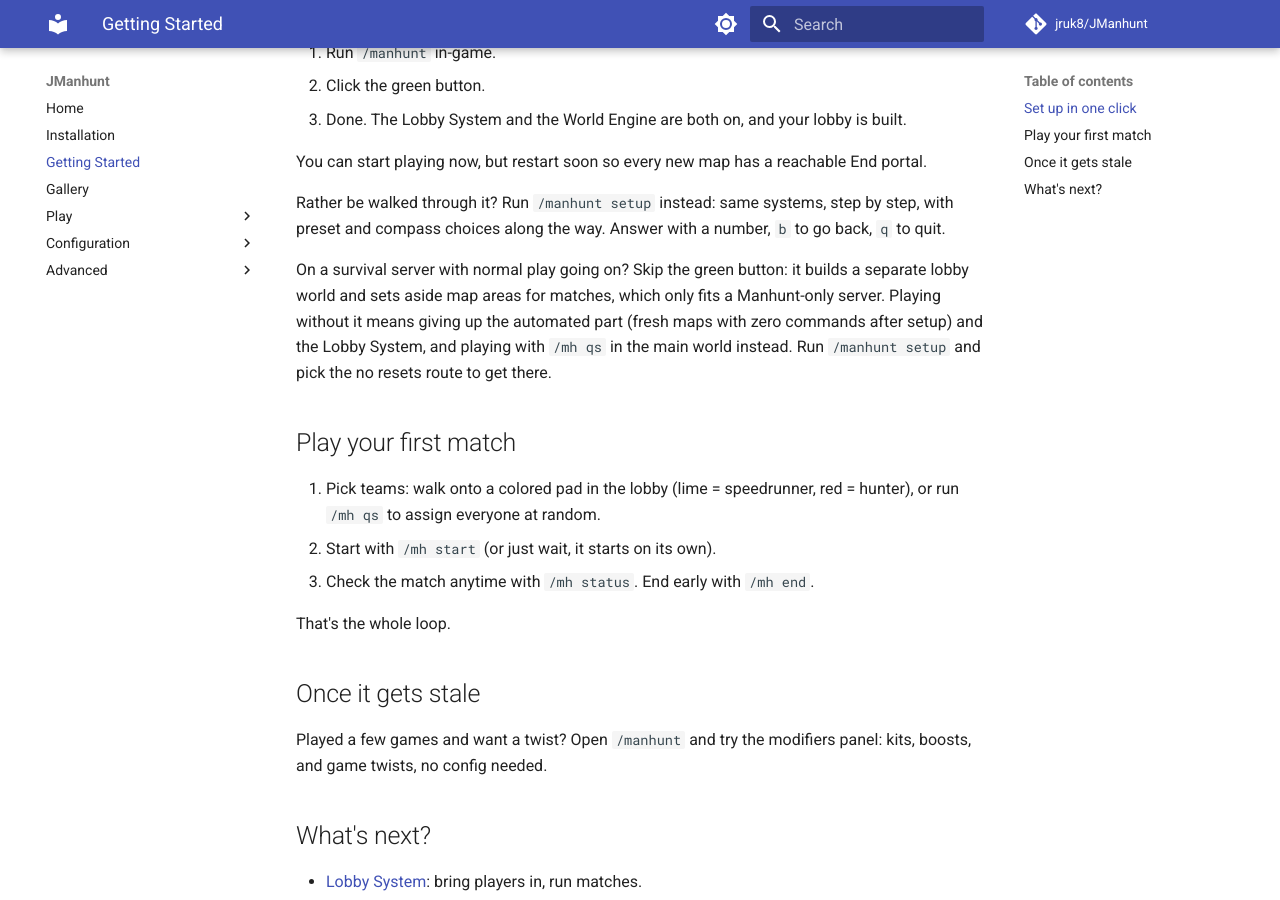
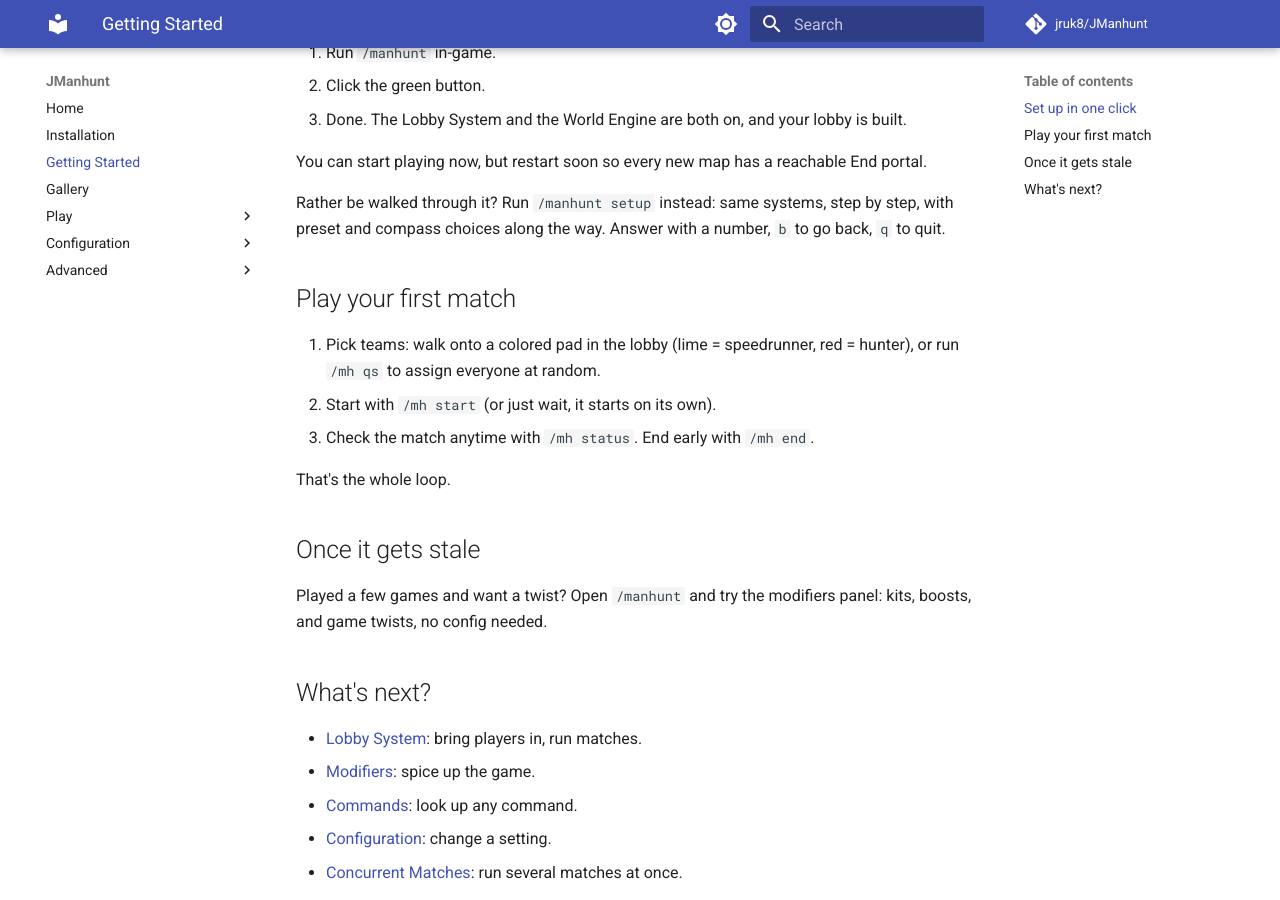
Before and after one commit to jruk8/JManhunt, an MkDocs documentation site: the page built from docs/getting-started.md, in a window 1280 px wide and 900 px high, scrolled down 640 px. Built offline with MkDocs 1.6.1 and Material for MkDocs 9.7.7, drawn with Linux system fonts in a browser that asks for light colours; comment, search, counter and statistics services are not loaded.

Commit message:
docs: drop survival-server steering from gateway
Signed-off-by: Joni Ruonakangas <joniruonakangas@gmail.com>

```diff
--- a/docs/getting-started.md
+++ b/docs/getting-started.md
@@ -16,13 +16,6 @@ reachable End portal.
 Rather be walked through it? Run `/manhunt setup` instead: same
 systems, step by step, with preset and compass choices along the way.
 Answer with a number, `b` to go back, `q` to quit.
-
-On a survival server with normal play going on? Skip the green button:
-it builds a separate lobby world and sets aside map areas for matches,
-which only fits a Manhunt-only server. Playing without it means giving
-up the automated part (fresh maps with zero commands after setup) and
-the Lobby System, and playing with `/mh qs` in the main world instead.
-Run `/manhunt setup` and pick the no resets route to get there.
 
 ## Play your first match
 
--- a/src/main/resources/Core/tutorial.yml
+++ b/src/main/resources/Core/tutorial.yml
@@ -45,15 +45,13 @@ nodes:
   setup_root:
     question:
       - "Let's get started. What is your goal?"
-      - "<gray>The first option fits a Manhunt-only server: it builds a lobby world and match maps. On a survival server with normal play, pick the second.</gray>"
-      - "<gray>In a hurry? The green button in the /mh panel runs the recommended answers in one click.</gray>"
     answers:
       - text: "Classic Manhunts with World Engine and a fully automated lobby. <gray>(3 minutes)</gray>"
         recommended: true
         commands:
           - "jmanhunt:mh config world-engine enabled true"
         next: "we_lobby"
-      - text: "Classic Manhunts with no world resets, played in this world. <gray>(instant)</gray>"
+      - text: "Classic Manhunts with no world resets. <gray>(instant)</gray>"
         notrecommended: true
         next: "nr_start"
   we_lobby:
```
